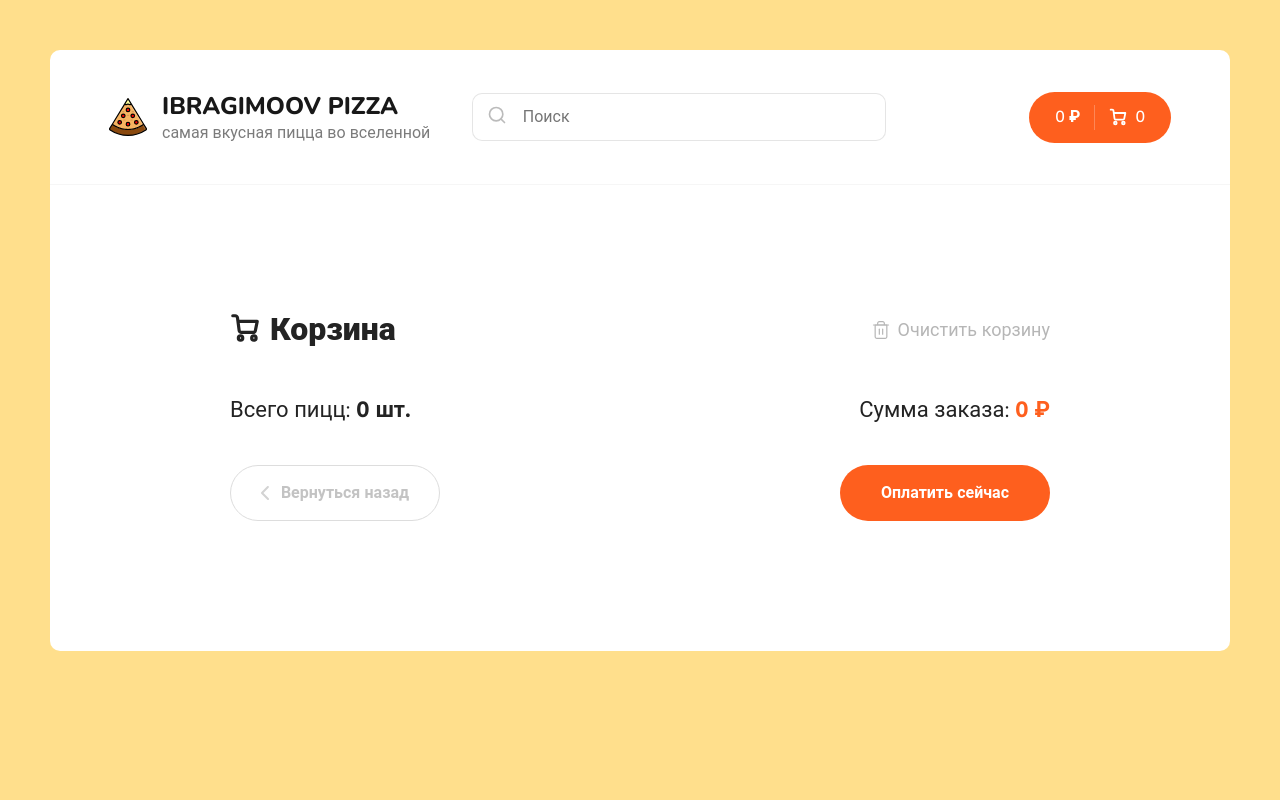
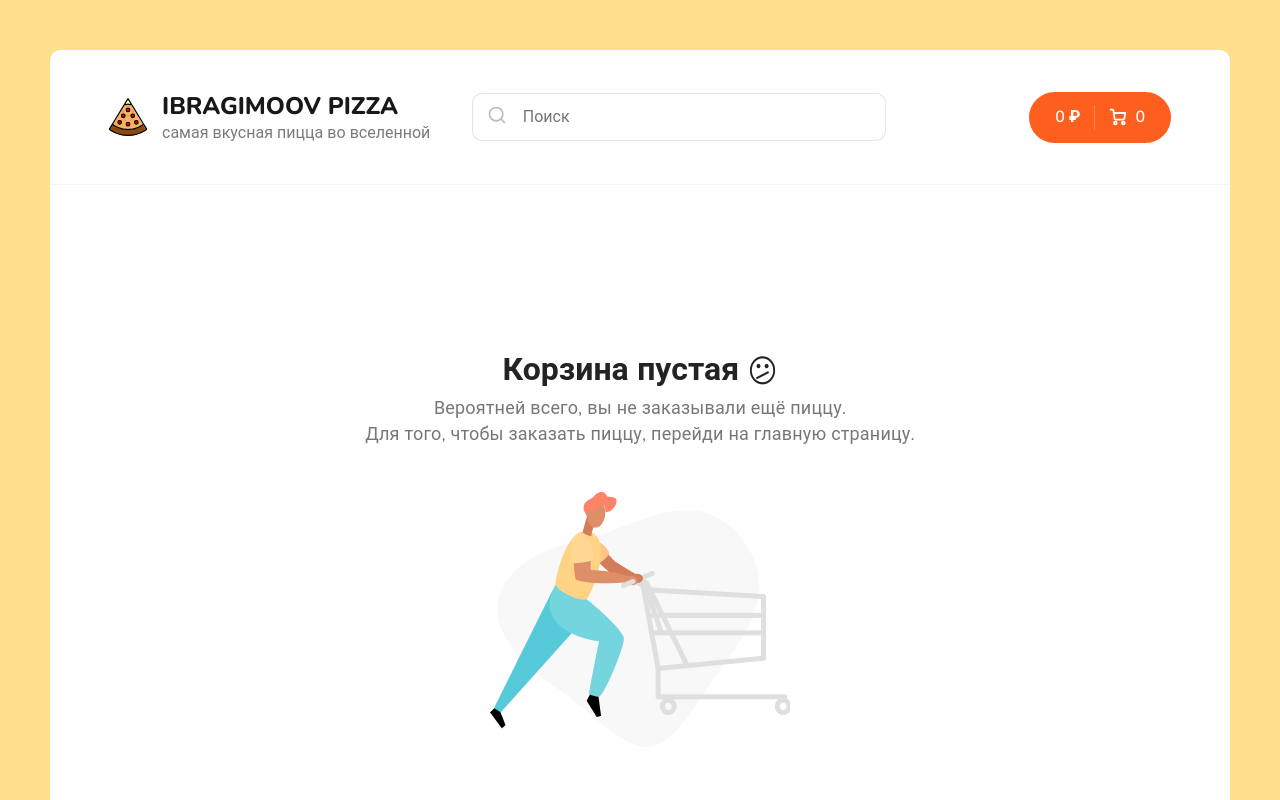
Before and after one commit to ibragimoov/react-pizza, a React (Create React App) app: page /cart in a window 1280 px wide. Shown: the top 800 px of the page. Built offline with nearby package versions, Linux system fonts and the light colour scheme.

Commit message:
cart upd

```diff
--- /dev/null
+++ b/src/components/CartEmpty.jsx
@@ -0,0 +1,28 @@
+import React from "react";
+import { Link } from "react-router-dom";
+
+const CartEmpty = () => {
+    return (
+        <div class="content">
+            <div class="container container--cart">
+                <div class="cart cart--empty">
+                    <h2>
+                        Корзина пустая <icon>😕</icon>
+                    </h2>
+                    <p>
+                        Вероятней всего, вы не заказывали ещё пиццу.
+                        <br />
+                        Для того, чтобы заказать пиццу, перейди на главную
+                        страницу.
+                    </p>
+                    <img src="./img/empty-cart.png" alt="Empty cart" />
+                    <Link to="/" class="button button--black">
+                        <span>Вернуться назад</span>
+                    </Link>
+                </div>
+            </div>
+        </div>
+    );
+};
+
+export default CartEmpty;
--- a/src/components/CartItem.jsx
+++ b/src/components/CartItem.jsx
@@ -1,6 +1,31 @@
 import React from "react";
+import { useDispatch } from "react-redux";
+import {
+    addItem,
+    minusItem,
+    removeItem,
+    clearItems,
+} from "../redux/slices/cartSlice";
 
-const CartItem = ({ id, title, type, price, count, imageUrl }) => {
+const CartItem = ({ id, title, type, size, price, count, imageUrl }) => {
+    const dispatch = useDispatch();
+
+    const onClickPlus = () => {
+        dispatch(
+            addItem({
+                id,
+            })
+        );
+    };
+
+    const onClickMinus = () => {
+        dispatch(minusItem(id));
+    };
+
+    const onClickRemove = () => {
+        dispatch(removeItem(id));
+    };
+
     return (
         <div className="cart__item">
             <div className="cart__item-img">
@@ -12,10 +37,15 @@ const CartItem = ({ id, title, type, price, count, imageUrl }) => {
             </div>
             <div className="cart__item-info">
                 <h3>{title}</h3>
-                <p>{type}, 26 см.</p>
+                <p>
+                    {type}, {size} см.
+                </p>
             </div>
             <div className="cart__item-count">
-                <div className="button button--outline button--circle cart__item-count-minus">
+                <div
+                    onClick={onClickMinus}
+                    className="button button--outline button--circle cart__item-count-minus"
+                >
                     <svg
                         width="10"
                         height="10"
@@ -34,7 +64,10 @@ const CartItem = ({ id, title, type, price, count, imageUrl }) => {
                     </svg>
                 </div>
                 <b>{count}</b>
-                <div className="button button--outline button--circle cart__item-count-plus">
+                <div
+                    onClick={onClickPlus}
+                    className="button button--outline button--circle cart__item-count-plus"
+                >
                     <svg
                         width="10"
                         height="10"
@@ -57,7 +90,10 @@ const CartItem = ({ id, title, type, price, count, imageUrl }) => {
                 <b>{price * count} ₽</b>
             </div>
             <div className="cart__item-remove">
-                <div className="button button--outline button--circle">
+                <div
+                    onClick={onClickRemove}
+                    className="button button--outline button--circle"
+                >
                     <svg
                         width="10"
                         height="10"
--- a/src/components/PizzaBlock/index.jsx
+++ b/src/components/PizzaBlock/index.jsx
@@ -28,7 +28,7 @@ export default function PizzaBlock({
             price,
             imageUrl,
             type: typeNames[activeType],
-            activeSize,
+            size: sizes[activeSize],
         };
 
         dispatch(addItem(item));
--- a/src/pages/Cart.jsx
+++ b/src/pages/Cart.jsx
@@ -2,16 +2,23 @@ import React from "react";
 import { Link } from "react-router-dom";
 import { useDispatch, useSelector } from "react-redux";
 import CartItem from "../components/CartItem";
+import { clearItems } from "../redux/slices/cartSlice";
+import CartEmpty from "../components/CartEmpty";
 
 export const Cart = () => {
     const dispatch = useDispatch();
-    const { items } = useSelector((state) => state.cart);
+    const { items, totalPrice } = useSelector((state) => state.cart);
 
     const totalCount = items.reduce((sum, item) => sum + item.count, 0);
-    const totalSum = items.reduce(
-        (sum, item) => sum + item.price * item.count,
-        0
-    );
+
+    const onClickClear = () => {
+        window.confirm("очистить корзину?");
+        dispatch(clearItems());
+    };
+
+    if (!totalPrice) {
+        return <CartEmpty />;
+    }
 
     return (
         <>
@@ -90,7 +97,9 @@ export const Cart = () => {
                                         />
                                     </svg>
 
-                                    <span>Очистить корзину</span>
+                                    <span onClick={onClickClear}>
+                                        Очистить корзину
+                                    </span>
                                 </div>
                             </div>
                             <div className="content__items">
@@ -106,7 +115,7 @@ export const Cart = () => {
                                     </span>
                                     <span>
                                         {" "}
-                                        Сумма заказа: <b>{totalSum} ₽</b>{" "}
+                                        Сумма заказа: <b>{totalPrice} ₽</b>{" "}
                                     </span>
                                 </div>
                                 <div className="cart__bottom-buttons">
--- a/src/pages/Home.jsx
+++ b/src/pages/Home.jsx
@@ -72,12 +72,13 @@ const Home = () => {
                 })
             );
 
-            isSearch.current = true;
+            isSearch.current = false;
         }
     }, []);
 
     useEffect(() => {
         if (!isSearch.current) {
+            console.log(1);
             fetchPizzas();
         }
 
--- a/src/redux/slices/cartSlice.js
+++ b/src/redux/slices/cartSlice.js
@@ -28,15 +28,28 @@ const cartReducer = createSlice({
                 0
             );
         },
+        minusItem: (state, action) => {
+            const findItem = state.items.find(
+                (obj) => (obj.id = action.payload)
+            );
+
+            if (findItem) {
+                findItem.count--;
+            }
+        },
         removeItem: (state, action) => {
-            state.items.filter((item) => item.id !== action.payload);
+            state.items = state.items.filter(
+                (item) => item.id !== action.payload
+            );
         },
-        clearItems: (state, action) => {
+        clearItems: (state) => {
             state.items = [];
+            state.totalPrice = 0;
         },
     },
 });
 
-export const { addItem, removeItem, clearItems } = cartReducer.actions;
+export const { addItem, removeItem, minusItem, clearItems } =
+    cartReducer.actions;
 
 export default cartReducer.reducer;
--- a/src/redux/slices/filterSlice.js
+++ b/src/redux/slices/filterSlice.js
@@ -1,7 +1,7 @@
 import { createSlice } from "@reduxjs/toolkit";
 
 const initialState = {
-    categoryId: 1,
+    categoryId: 0,
     currentPage: 1,
     sort: {
         name: "популярности",
```
Also changed, not shown: public/empty-cart.png (added).
